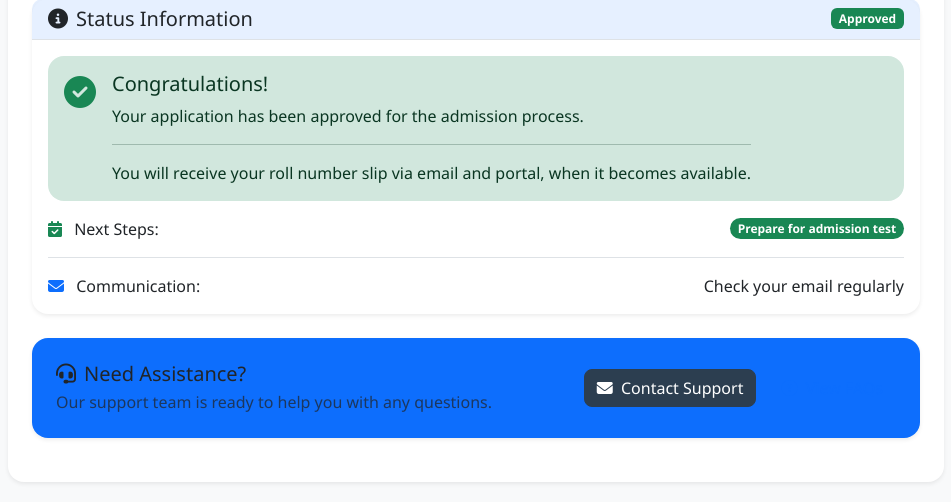
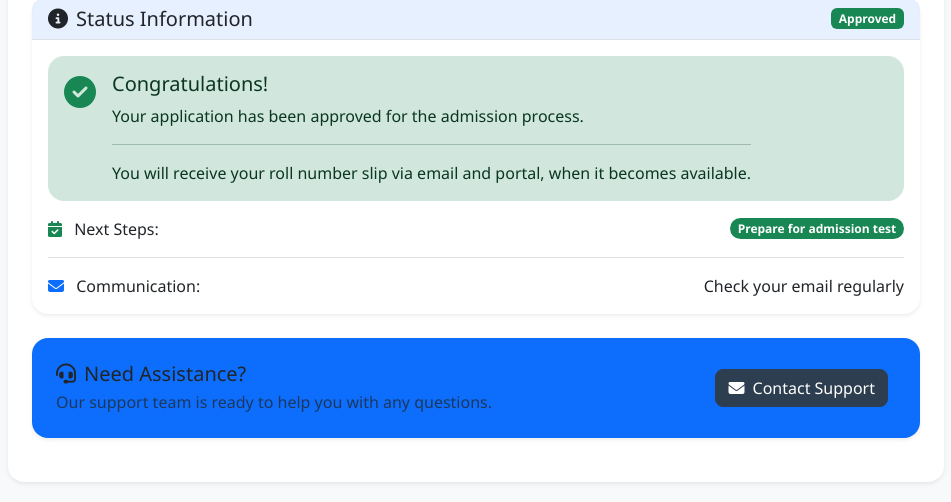
Before and after one commit to Zaingoya65/alhijrah-admission, a PHP site: page /student/status.php in a window 1280 px wide. Shown: the part 770-1272 px from the top of the page, without its empty margins (324-1275 px from the left). Run offline with PHP 8.4, Linux system fonts and the light colour scheme; the visitor is signed in with stand-in values (Sample User, id 1); tables that the repository leaves empty or names only in its code hold one stand-in row (values such as "Sample post").

Commit message:
upd link

```diff
--- a/student/status.php
+++ b/student/status.php
@@ -259,11 +259,8 @@ $application = $result->fetch_assoc();
                                     <p class="mb-0 text-muted">Our support team is ready to help you with any questions.</p>
                                 </div>
                                 <div class="ms-md-auto">
-                                    <a href="../support.php" class="btn btn-primary me-2 rounded-3">
+                                    <a href="mailto:  technicalteam@alhijrah.com.pk" class="btn btn-primary me-2 rounded-3">
                                         <i class="fas fa-envelope me-1"></i> Contact Support
-                                    </a>
-                                    <a href="../faq.php" class="btn btn-outline-primary rounded-3">
-                                        <i class="fas fa-question-circle me-1"></i> View FAQs
                                     </a>
                                 </div>
                             </div>
```
